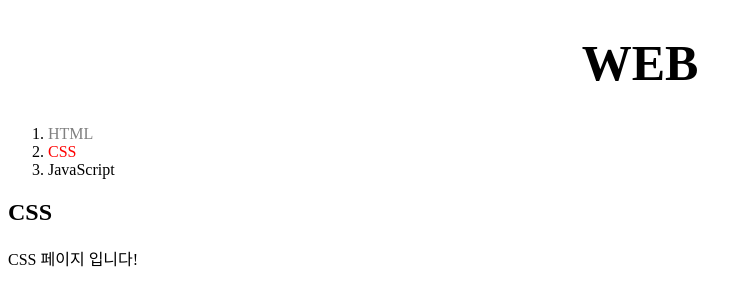
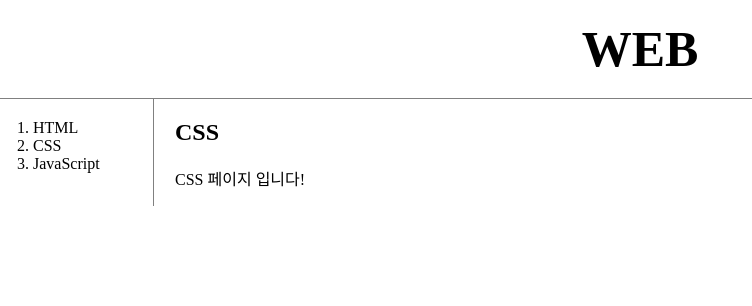
Before and after one commit to tldnr1/Life-Coding, a plain HTML site: page WEB/WEB2 - CSS/2.html in a window 1280 px wide. Shown: the whole page, without its empty margins (0-752 px from the left). Drawn offline with Linux system fonts and the light colour scheme.

Commit message:
Add files via upload

```diff
--- a/WEB/WEB2 - CSS/2.html
+++ b/WEB/WEB2 - CSS/2.html
@@ -5,34 +5,63 @@
         <meta charset="utf-8">  <!-- utf-8 로 문서를 읽어줌. 한글 안깨지게 하기 위함 -->
         <!-- <style> 부분은 CSS임! style 내에 있는 부분으로 스타일링을 하라는 것! -->
         <style>
+            /* '# : id 선택자' > '. : 클래스 선택자' > '태그 선택자' 의 순으로 강하다.
+                즉, id 선택자가 1등으로 적용된다 */
+
+            body {
+                margin: 0;
+            }
             a {  /* 선택자 : Selector - 이 페이지의 모든 a에 적용한다는 뜻 */
                 color: black;  /* 효과 : declaration - 선택자에 적용할 효과를 의미 */
                 text-decoration: none;  /* ; 은 줄 구분용임 */
             }
-            #active {  /* #은 id 선택자이다. 클래스 선택자보다 강하다! */
+            /* #active {  #은 id 선택자이다. 클래스 선택자보다 강하다!
                 color:red;
-            }
-            .saw {  /* .saw = 클래스가 saw인 선택자를 가리킴  . 이 중요함! */
+            } */
+            /*.saw {   .saw = 클래스가 saw인 선택자를 가리킴  . 이 중요함!
                 color:gray;
-            }
+            } */
             h1 {
                 /* property: value 의 구조 */
                 /* 따라서 검색할 때 property를 검색하면 됨! */
                 font-size: 50px;
                 text-align: center;  /* css text center property 라고 검색했음 */
+                border-bottom: 1px solid gray;
+                margin: 0;
+                padding: 20px;
             }
-            /* '# : id 선택자' > '. : 클래스 선택자' > '태그 선택자' 의 순으로 강하다.
-                즉, id 선택자가 1등으로 적용된다 */
+            ol {
+                border-right: 1px solid gray;
+                width: 100px;
+                margin: 0;
+                padding: 20px;
+            }
+            #grid {
+                display: grid;
+                grid-template-columns: 150px 1fr;
+            }
+            #grid ol {  /* id="grid" 아래에 <ol> 태그가 오면 적용하는 style */
+                padding-left: 33px;
+            }
+            #article {
+                padding-left: 25px;
+            }
         </style>
     </head>
     <body>
         <h1><a href="index.html">WEB</a></h1>
+        <div id="grid">
             <ol>
-            <li><a href="1.html" class="saw">HTML</a></li>
-            <li><a href="2.html" class="saw" id="active">CSS</a></li>
+                <!-- <a>에 class="saw" 를 넣으면 style의 .saw 를 이용할 수 있음 -->
+                <li><a href="1.html">HTML</a></li>
+                <li><a href="2.html">CSS</a></li>
                 <li><a href="3.html">JavaScript</a></li>
             </ol>
-
+            <div id='article'>
+                <h2>CSS</h2>
+                <p>
+                    CSS 페이지 입니다!
+                </p>
                 <!--
                     <h1><a href="index.html">WEB</a></h1>
                 <ol>
@@ -41,10 +70,7 @@
                     <li><a href="3.html">JavaScript</a></li>
                 </ol>
                 -->
-
-        <h2>CSS</h2>
-        <p>
-            CSS 페이지 입니다!
-        </p>
+            </div>
+        </div>
     </body>
 </html>
```
Also changed, not shown: WEB/WEB2 - CSS/box.html (added, +33 -0 lines), WEB/WEB2 - CSS/grid.html (added, +29 -0 lines). Lines whose indentation alone changed are shown as unchanged.
